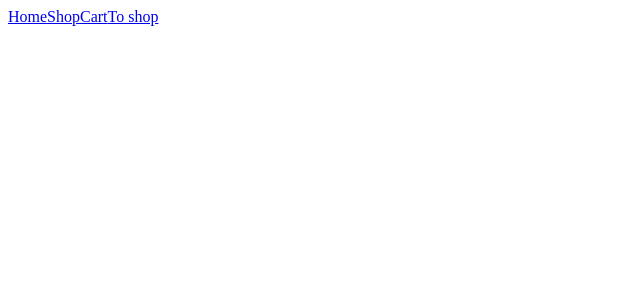
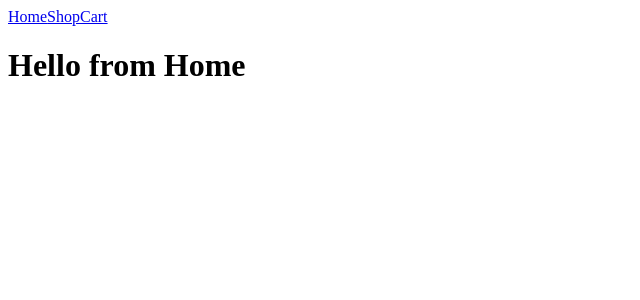
Before and after one commit to lozukka/mock-shopping-cart, a React (Vite) app: page / in a window 1280 px wide. Shown: the top 300 px of the page, without its empty margins (0-640 px from the left). Built offline with nearby package versions, Linux system fonts and the light colour scheme.

Commit message:
navbar works

```diff
--- a/src/App.jsx
+++ b/src/App.jsx
@@ -1,11 +1,11 @@
-import { Link } from "react-router";
+import { Outlet } from "react-router";
 import NavBar from "./components/Navbar";
 
 function App() {
   return (
     <>
       <NavBar />
-      <Link to="shop">To shop</Link>
+      <Outlet />
     </>
   );
 }
--- a/src/main.jsx
+++ b/src/main.jsx
@@ -4,19 +4,17 @@ import { createBrowserRouter, RouterProvider } from "react-router";
 import App from "./App";
 import ShopPage from "./pages/ShopPage";
 import CartPage from "./pages/CartPage";
+import HomePage from "./pages/HomePage";
 
 const router = createBrowserRouter([
   {
     path: "/",
     element: <App />,
-  },
-  {
-    path: "shop",
-    element: <ShopPage />,
-  },
-  {
-    path: "cart",
-    element: <CartPage />,
+    children: [
+      { index: true, element: <HomePage /> },
+      { path: "shop", element: <ShopPage /> },
+      { path: "cart", element: <CartPage /> },
+    ],
   },
 ]);
 
--- a/src/pages/HomePage.jsx
+++ b/src/pages/HomePage.jsx
@@ -0,0 +1,9 @@
+function HomePage() {
+  return (
+    <>
+      <h1>Hello from Home</h1>
+    </>
+  );
+}
+
+export default HomePage;
```
